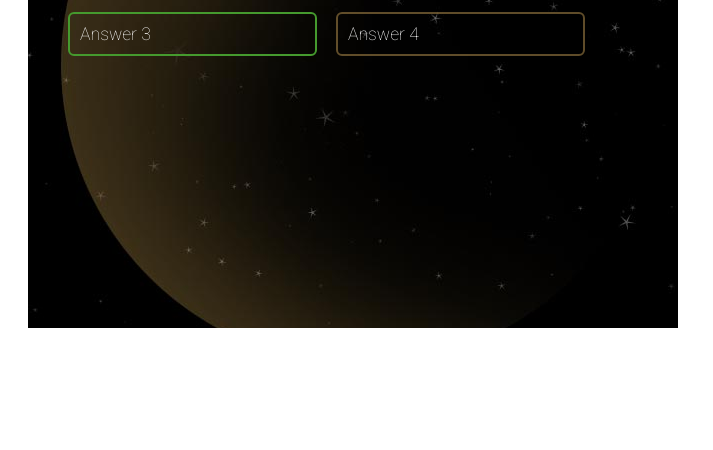
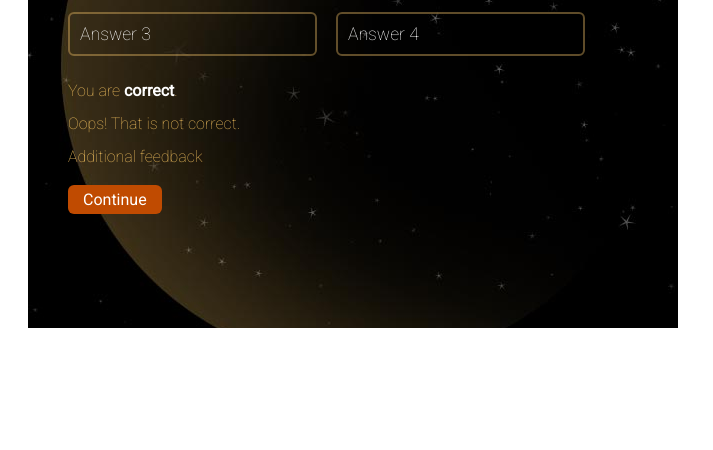
Before and after one commit to jamiebrown201/Angular-test-quiz, a plain HTML site: page index.html in a window 1280 px wide. Shown: the part 350-800 px from the top of the page, without its empty margins (0-713 px from the left). Drawn offline with Linux system fonts and the light colour scheme.

Commit message:
feedback styling

```diff
--- a/css/quiz.css
+++ b/css/quiz.css
@@ -79,3 +79,21 @@ body { background-color: #fff; padding: 20px; }
 #myQuiz .question .ans.correct::after {
   background-image: url(../images/icon_correct.svg);
 }
+
+
+#myQuiz .question.unanswered .ans {
+  cursor: pointer;
+}
+
+#myQuiz .question.unanswered .ans:hover {
+  background-color: rgba(238,189,102,.2);
+}
+
+#myQuiz .question.answered .ans:hover {
+  cursor: pointer;
+}
+
+/* feedback */
+#myQuiz .feedback { color: #efbe5e; margin-top: 10px; transition: opacity 1.5s, margin-top 1.5s;}
+#myQuiz .feedback .btn { margin-top: 5px; }
+#myQuiz .feedback strong { color: #fff; }
--- a/index.html
+++ b/index.html
@@ -17,10 +17,15 @@
       <div class="question">
         <p class="txt">This is a question</p>
         <p class="ans">Answer 1</p>
-        <p class="ans selected">Answer 2</p>
-        <p class="ans correct">Answer 3</p>
+        <p class="ans">Answer 2</p>
+        <p class="ans">Answer 3</p>
         <p class="ans">Answer 4</p>
-        <div class="feedback"></div>
+        <div class="feedback">
+          <p>You are <strong>correct</strong>.</p>
+          <p>Oops! That is not correct.</p>
+          <p>Additional feedback</p>
+          <div class="btn">Continue</div>
+        </div>
       </div>
       <div class="results"></div>
     </div>
```
